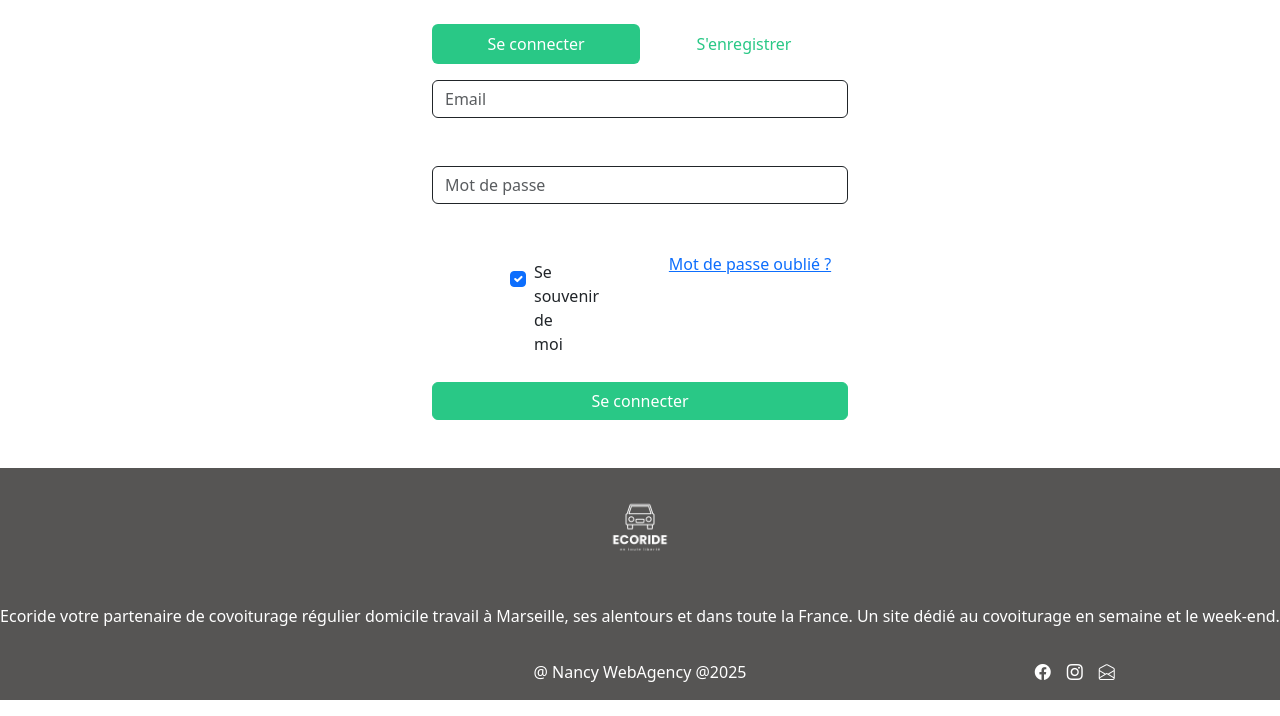
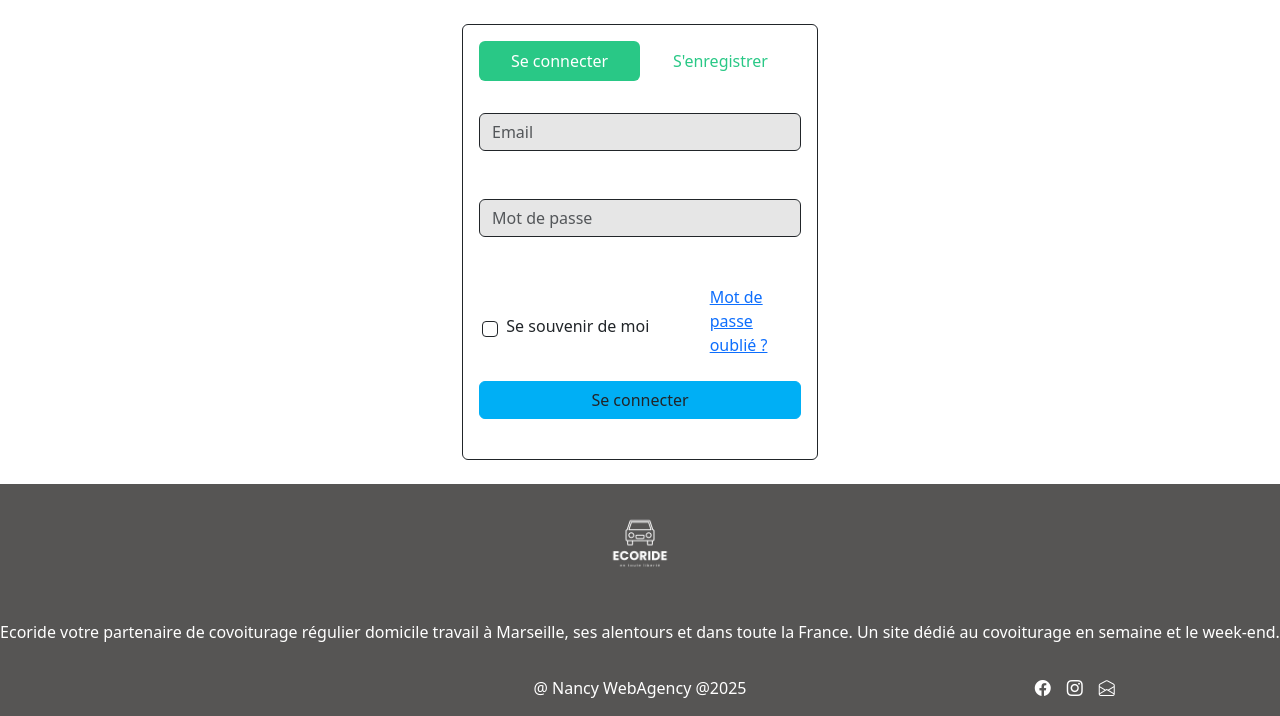
Before and after one commit to nancyh13500/ecoride_ecf, a PHP site: page /login.php in a window 1280 px wide. Shown: the part 146-862 px from the top of the page. Run offline with PHP 8.4, Linux system fonts and the light colour scheme.

Commit message:
update login

```diff
--- a/assets/css/style.css
+++ b/assets/css/style.css
@@ -79,8 +79,6 @@
     background-color: var(--secondary);
     border-color: var(--secondary);
 }
-
-
 
 
 * {
@@ -218,41 +216,78 @@
 
 
 /*section login*/
-.login-hero {
-    position: relative;
-    width: 100%;
-    height: 100%;
-    overflow: hidden;
+.login-register {
+    min-height: 100vh;
+    display: flex;
 }
 
-.login-background {
-    position: absolute;
-    top: 0;
-    left: 0;
-    width: 100%;
-    height: 100%;
-    background: url('/assets/img/road.jpg') no-repeat center center;
-    background-size: cover;
-    opacity: 0.3;
-    z-index: 1;
+.login-register .card {
+    border-radius: 10px;
+    box-shadow: 0 0 15px rgba(0, 0, 0, 0.1);
 }
 
-.login-hero .content {
-    position: relative;
-    z-index: 2;
+.login-register .nav-pills {
+    border-bottom: 1px solid var(--dark);
 }
 
-.login-form {
-    width: 19rem;
+.login-register .nav-link {
+    color: var(--dark);
+    border-radius: 5px;
+    transition: all 0.3s ease;
 }
 
-.btn-connect:hover {
-    background-color: var(--primary) !important;
-    color: var(--dark) !important;
+.login-register .nav-link.active {
+    background-color: var(--primary);
+    color: var(--white);
 }
 
-.inscription {
-    color: var(--secondary) !important;
+.login-register .form-control {
+    border: 1px solid var(--dark);
+    padding: 0.75rem;
+    transition: all 0.3s ease;
+}
+
+.login-register .form-control:focus {
+    border-color: var(--primary);
+    box-shadow: 0 0 0 0.2rem rgba(41, 200, 134, 0.25);
+}
+
+.login-register .btn-connect {
+    background-color: var(--secondary);
+    color: var(--white);
+    padding: 0.75rem;
+    font-weight: 500;
+    transition: all 0.3s ease;
+}
+
+.login-register .btn-connect:hover {
+    background-color: var(--primary);
+    color: var(--white);
+}
+
+.login-register .form-check-input {
+    border-color: var(--dark);
+}
+
+.login-register .form-check-input:checked {
+    background-color: var(--primary);
+    border-color: var(--primary);
+}
+
+.login-register a {
+    color: var(--secondary);
+    text-decoration: none;
+    transition: all 0.3s ease;
+}
+
+.login-register a:hover {
+    color: var(--primary);
+}
+
+.form-check-label {
+    width: 11em;
+    height: 1em;
+    margin-top: 0.8em;
 }
 
 /*end section login*/
--- a/login.php
+++ b/login.php
@@ -1,108 +1,92 @@
 <?php require_once __DIR__ . "/templates/header.php";
 ?>
 
-
-<section class="w-100 p-4 d-flex justify-content-center pb-4">
-    <div style="width: 26rem;">
-        <!-- Pills navs -->
-        <ul class="nav nav-pills nav-justified mb-3" id="ex1" role="tablist">
-            <li class="nav-item" role="presentation">
+<div class="container mt-4">
+    <div class="row justify-content-center mb-4">
+        <div class="col-md-4">
+            <div class="card border-dark">
+                <ul class="nav nav-pills nav-justified" id="ex1" role="tablist">
+                    <li class="nav-item ms-3 mt-3 mb-3" role="presentation">
                         <a class="nav-link active" id="tab-login" data-bs-toggle="pill" href="#pills-login" role="tab" aria-controls="pills-login" aria-selected="true">Se connecter</a>
                     </li>
-            <li class="nav-item" role="presentation">
+                    <li class="nav-item me-3 mt-3 mb-3" role="presentation">
                         <a class="nav-link" id="tab-register" data-bs-toggle="pill" href="#pills-register" role="tab" aria-controls="pills-register" aria-selected="false">S'enregistrer</a>
                     </li>
                 </ul>
-        <!-- Pills navs -->
-
-        <!-- Pills content -->
+                <div class="card-body">
                     <div class="tab-content">
-            <div class="tab-pane fade show active" id="pills-login" role="tabpanel" aria-labelledby="tab-login">
+                        <div class="login tab-pane fade show active" id="pills-login" role="tabpanel" aria-labelledby="tab-login">
                             <form>
-                    <!-- Email input -->
                                 <div class="form-outline mb-4">
-                        <input type="email" id="loginName" class="form-control border-dark" placeholder="Email">
+                                    <input type="email" id="loginName" class="form-control border-dark bg-light" placeholder="Email" required>
                                     <label class="form-label" for="loginName"></label>
                                 </div>
 
-                    <!-- Password input -->
                                 <div class="form-outline mb-4">
-                        <input type="password" id="loginPassword" class="form-control border-dark" placeholder="Mot de passe">
+                                    <input type="password" id="loginPassword" class="form-control border-dark bg-light" placeholder="Mot de passe" required>
                                     <label class="form-label" for="loginPassword"></label>
                                 </div>
 
-                    <!-- 2 column grid layout -->
-                    <div class="row mb-4">
-                        <div class="col-md-6 d-flex justify-content-center">
-                            <!-- Checkbox -->
+                                <div class="row mb-4 align-items-center">
+                                    <div class="col-md-8 d-flex justify-content-center">
                                         <div class="form-check">
-                                <input class="form-check-input" type="checkbox" value="" id="loginCheck" checked />
-                                <label class="form-check-label" for="loginCheck">Se souvenir de moi</label>
+                                            <input class="form-check-input border-dark" type="checkbox" value="" id="loginCheck" />
+                                            <label class="form-check-label justify-content-center" for="loginCheck">Se souvenir de moi</label>
                                         </div>
                                     </div>
-                        <div class="col-md-6 d-flex justify-content-center">
-                            <!-- Simple link -->
-                            <a href="#!">Mot de passe oublié ?</a>
+                                    <div class="col-md-4 d-flex justify-content-center">
+                                        <a href="#">Mot de passe oublié ?</a>
                                     </div>
                                 </div>
 
-                    <!-- Submit button -->
-                    <button type="submit" class="btn btn-primary btn-block mb-4 w-100">Se connecter</button>
-
-                    <!-- Register buttons -->
+                                <button type="submit" class="btn btn-connect btn-secondary text-dark btn-block mb-4 w-100">Se connecter</button>
                             </form>
                         </div>
 
-            <div class="tab-pane fade" id="pills-register" role="tabpanel" aria-labelledby="tab-register">
+                        <div class="register tab-pane fade" id="pills-register" role="tabpanel" aria-labelledby="tab-register">
                             <form>
-                    <!-- Name input -->
                                 <div class="form-outline mb-4">
-                        <input type="text" id="registerName" class="form-control border-dark" placeholder="Nom">
+                                    <input type="text" id="registerName" class="form-control border-dark bg-light" placeholder="Nom" required>
                                     <label class="form-label" for="registerName"></label>
                                 </div>
 
-                    <!-- Username input -->
                                 <div class="form-outline mb-4">
-                        <input type="text" id="registerUsername" class="form-control border-dark" placeholder="Nom utilisateur">
+                                    <input type="text" id="registerUsername" class="form-control border-dark bg-light" placeholder="Nom utilisateur" required>
                                     <label class="form-label" for="registerUsername"></label>
                                 </div>
 
-                    <!-- Email input -->
                                 <div class="form-outline mb-4">
-                        <input type="email" id="registerEmail" class="form-control border-dark" placeholder="Email">
+                                    <input type="email" id="registerEmail" class="form-control border-dark bg-light" placeholder="Email" required>
                                     <label class="form-label" for="registerEmail"></label>
                                 </div>
 
-                    <!-- Password input -->
                                 <div class="form-outline mb-4">
-                        <input type="password" id="registerPassword" class="form-control border-dark" placeholder="Mot de passe">
+                                    <input type="password" id="registerPassword" class="form-control border-dark bg-light" placeholder="Mot de passe" required>
                                     <label class="form-label" for="registerPassword"></label>
                                 </div>
 
-                    <!-- Repeat Password input -->
                                 <div class="form-outline mb-4">
-                        <input type="password" id="registerRepeatPassword" class="form-control border-dark" placeholder="Confirmer mot de passe">
+                                    <input type="password" id="registerRepeatPassword" class="form-control border-dark bg-light" placeholder="Confirmer mot de passe" required>
                                     <label class="form-label" for="registerRepeatPassword"></label>
                                 </div>
 
-                    <!-- Checkbox -->
                                 <div class="form-check d-flex justify-content-center mb-4">
-                        <input class="form-check-input me-2" type="checkbox" value="" id="registerCheck" checked>
+                                    <input class="form-check-input me-2 border-dark" type="checkbox" value="" id="registerCheck" required>
                                     <label class="form-check-label" for="registerCheck">
                                         J'accepte les conditions d'utilisation
                                     </label>
                                 </div>
 
-                    <!-- Submit button -->
-                    <button type="submit" class="btn btn-primary btn-block mb-3 w-100">S'inscrire</button>
-
-                    <!-- Login link -->
+                                <button type="submit" class="btn btn-connect btn-secondary text-dark btn-block mb-3 w-100">S'inscrire</button>
                             </form>
                         </div>
                     </div>
-        <!-- Pills content -->
                 </div>
-</section>
+            </div>
+        </div>
+    </div>
+</div>
+
 
 <?php require_once __DIR__ . "/templates/footer.php";
 ?>
--- a/templates/header.php
+++ b/templates/header.php
@@ -34,9 +34,6 @@
                     <div class="btn-login me-3">
                         <a href="/login.php" type="button" class="btn bg-white btn-outline-secondary">Se connecter</a>
                     </div>
-                    <!-- <div class="btn-inscription">
-                        <a href="/inscription.php" type="button" class="btn btn-secondary text-dark">S'inscrire</a>
-                    </div> -->
                 </div>
             </div>
         </nav>
```
Lines whose indentation alone changed are shown as unchanged.
